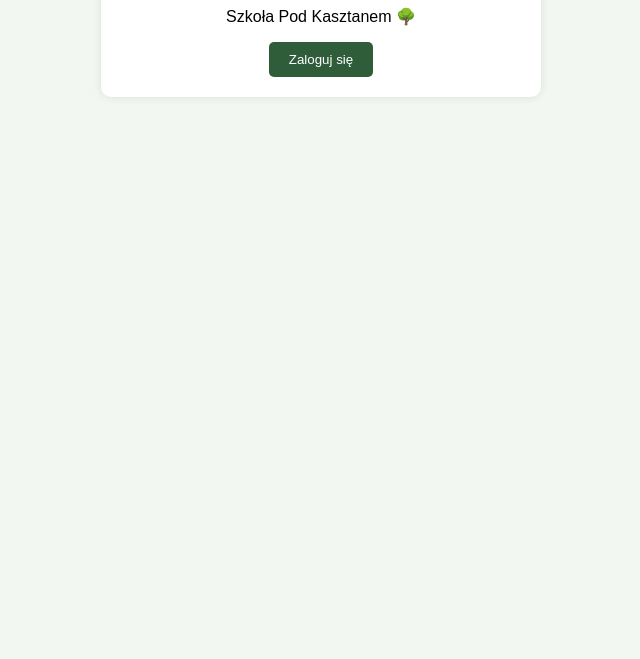
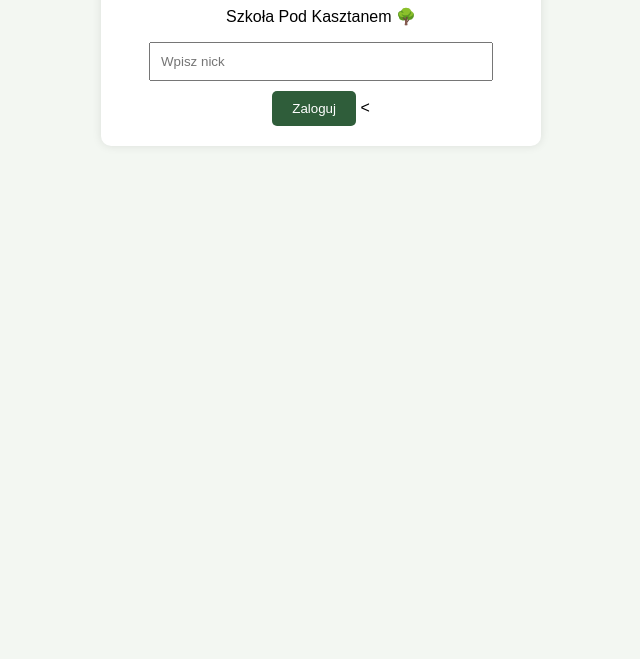
Before and after one commit to JakubK2000/e-dziennik, a plain HTML site: page index.html in a window 1280 px wide. Shown: the part 141-800 px from the top of the page, without its empty margins (319-959 px from the left). Drawn offline with Linux system fonts and the light colour scheme.

Commit message:
Update index.html

```diff
--- a/index.html
+++ b/index.html
@@ -10,7 +10,6 @@
       text-align: center;
       padding: 40px;
     }
-    h1 { color: #2f5d3a; }
     .box {
       background: white;
       padding: 20px;
@@ -19,6 +18,7 @@
       border-radius: 10px;
       box-shadow: 0 0 10px rgba(0,0,0,.1);
     }
+    h1 { color: #2f5d3a; }
     button {
       padding: 10px 20px;
       background: #2f5d3a;
@@ -27,17 +27,19 @@
       border-radius: 5px;
       cursor: pointer;
     }
+    input {
+      padding: 10px;
+      width: 80%;
+      margin-bottom: 10px;
+    }
   </style>
 </head>
 <body>
 
-  <div class="box">
-    <h1>E-DZIENNIK</h1>
-    <p>Szkoła Pod Kasztanem 🌳</p>
-    <button onclick="alert('Logowanie wkrótce!')">
-      Zaloguj się
-    </button>
-  </div>
-
-</body>
-</html>
+<div class="box" id="loginBox">
+  <h1>E-DZIENNIK</h1>
+  <p>Szkoła Pod Kasztanem 🌳</p>
+  <input id="nick" placeholder="Wpisz nick">
+  <br>
+  <button onclick="login()">Zaloguj</button>
+<
```
